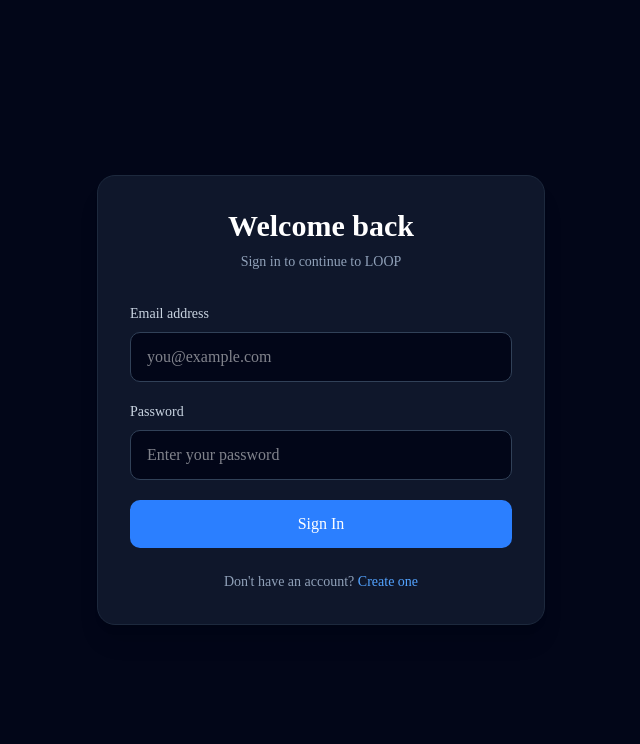
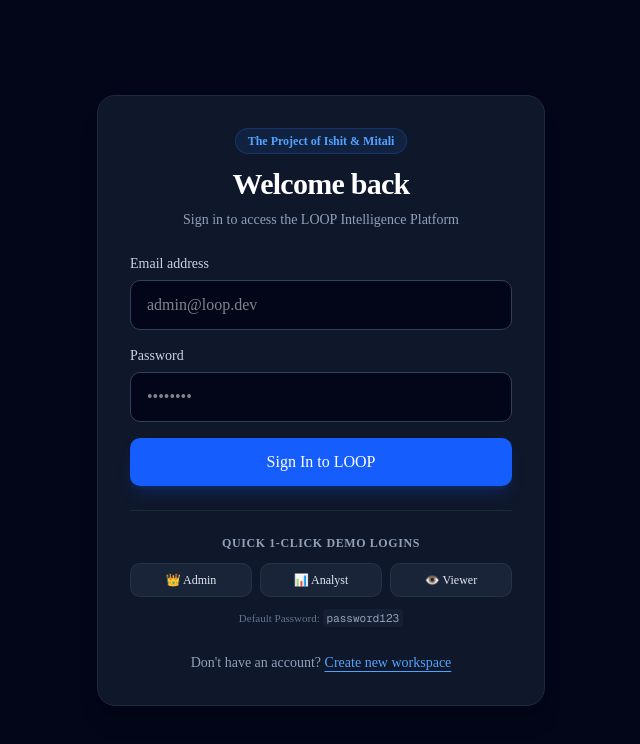
Before and after one commit to ishitjainnimsuniversity-ai/ZIDIO-DEVELOPMENT, a Next.js app: page /login in a window 1280 px wide. Shown: the top 744 px of the page, without its empty margins (319-959 px from the left). Built offline with nearby package versions, Linux system fonts and the light colour scheme.

Commit message:
feat(auth): add 1-click demo login buttons and serverless credentials fallback

```diff
--- a/app/(auth)/login/page.tsx
+++ b/app/(auth)/login/page.tsx
@@ -1,66 +1,115 @@
 "use client";
 
-import { useActionState, useEffect } from "react";
+import { useActionState, useState } from "react";
 import { loginAction } from "./actions";
 
 export default function LoginPage() {
   const [state, formAction, isPending] = useActionState<any, FormData>(loginAction as any, null);
+  const [email, setEmail] = useState("");
+  const [password, setPassword] = useState("");
+
+  const fillCredentials = (demoEmail: string, demoPass: string) => {
+    setEmail(demoEmail);
+    setPassword(demoPass);
+  };
 
   return (
-    <main className="min-h-screen bg-slate-950 flex items-center justify-center px-6">
+    <main className="min-h-screen bg-slate-950 flex items-center justify-center px-6 py-12">
       <div className="w-full max-w-md rounded-2xl border border-slate-800 bg-slate-900 p-8 shadow-xl">
-        <div className="mb-8 text-center">
-          <h1 className="text-3xl font-bold text-white">Welcome back</h1>
+        <div className="mb-6 text-center">
+          <div className="inline-block px-3 py-1 rounded-full bg-blue-500/10 border border-blue-500/20 text-xs font-semibold text-blue-400 mb-3">
+            The Project of Ishit & Mitali
+          </div>
+          <h1 className="text-3xl font-bold text-white tracking-tight">Welcome back</h1>
           <p className="mt-2 text-sm text-slate-400">
-            Sign in to continue to LOOP
+            Sign in to access the LOOP Intelligence Platform
           </p>
         </div>
 
-        <form action={formAction} className="space-y-5">
+        <form action={formAction} className="space-y-4">
           {state?.error && (
-            <div className="p-3 text-sm text-red-500 bg-red-950/50 rounded-lg">
+            <div className="p-3 text-sm text-red-400 bg-red-950/60 border border-red-800/50 rounded-lg">
               {state.error}
             </div>
           )}
           <div>
-            <label className="mb-2 block text-sm font-medium text-slate-300">
+            <label className="mb-1.5 block text-sm font-medium text-slate-300">
               Email address
             </label>
             <input
               type="email"
               name="email"
-              placeholder="you@example.com"
+              value={email}
+              onChange={(e) => setEmail(e.target.value)}
+              placeholder="admin@loop.dev"
               required
-              className="w-full rounded-lg border border-slate-700 bg-slate-950 px-4 py-3 text-white outline-none focus:border-blue-500"
+              className="w-full rounded-lg border border-slate-700 bg-slate-950 px-4 py-3 text-white outline-none focus:border-blue-500 transition-colors"
             />
           </div>
 
           <div>
-            <label className="mb-2 block text-sm font-medium text-slate-300">
+            <label className="mb-1.5 block text-sm font-medium text-slate-300">
               Password
             </label>
             <input
               type="password"
               name="password"
-              placeholder="Enter your password"
+              value={password}
+              onChange={(e) => setPassword(e.target.value)}
+              placeholder="••••••••"
               required
-              className="w-full rounded-lg border border-slate-700 bg-slate-950 px-4 py-3 text-white outline-none focus:border-blue-500"
+              className="w-full rounded-lg border border-slate-700 bg-slate-950 px-4 py-3 text-white outline-none focus:border-blue-500 transition-colors"
             />
           </div>
 
           <button
             type="submit"
             disabled={isPending}
-            className="w-full rounded-lg bg-blue-500 py-3 font-medium text-white hover:bg-blue-600 disabled:opacity-50"
+            className="w-full rounded-lg bg-blue-600 py-3 font-medium text-white hover:bg-blue-500 active:bg-blue-700 disabled:opacity-50 transition-all shadow-lg shadow-blue-600/20"
           >
-            {isPending ? "Signing in..." : "Sign In"}
+            {isPending ? "Signing in..." : "Sign In to LOOP"}
           </button>
         </form>
 
+        {/* Quick Demo Credentials */}
+        <div className="mt-6 pt-6 border-t border-slate-800">
+          <p className="text-xs font-semibold text-slate-400 uppercase tracking-wider text-center mb-3">
+            Quick 1-Click Demo Logins
+          </p>
+          <div className="grid grid-cols-3 gap-2">
+            <button
+              type="button"
+              onClick={() => fillCredentials("admin@loop.dev", "password123")}
+              className="px-2.5 py-2 rounded-lg bg-slate-800/80 hover:bg-slate-700/80 border border-slate-700/50 text-xs font-medium text-slate-200 transition-colors text-center"
+            >
+              👑 Admin
+            </button>
+            <button
+              type="button"
+              onClick={() => fillCredentials("analyst@loop.dev", "password123")}
+              className="px-2.5 py-2 rounded-lg bg-slate-800/80 hover:bg-slate-700/80 border border-slate-700/50 text-xs font-medium text-slate-200 transition-colors text-center"
+            >
+              📊 Analyst
+            </button>
+            <button
+              type="button"
+              onClick={() => fillCredentials("viewer@loop.dev", "password123")}
+              className="px-2.5 py-2 rounded-lg bg-slate-800/80 hover:bg-slate-700/80 border border-slate-700/50 text-xs font-medium text-slate-200 transition-colors text-center"
+            >
+              👁️ Viewer
+            </button>
+          </div>
+          <div className="mt-2 text-center">
+            <span className="text-[11px] text-slate-500">
+              Default Password: <code className="text-slate-400 bg-slate-800/50 px-1 py-0.5 rounded">password123</code>
+            </span>
+          </div>
+        </div>
+
         <p className="mt-6 text-center text-sm text-slate-400">
           Don&apos;t have an account?{" "}
-          <a href="/signup" className="font-medium text-blue-400 hover:text-blue-300">
-            Create one
+          <a href="/signup" className="font-medium text-blue-400 hover:text-blue-300 underline underline-offset-4">
+            Create new workspace
           </a>
         </p>
       </div>
--- a/auth.ts
+++ b/auth.ts
@@ -16,19 +16,48 @@
           return null
         }
 
+        const email = (credentials.email as string).trim().toLowerCase()
+        const password = credentials.password as string
+
+        // 1. Built-in instant demo credentials (guaranteed to work across all serverless environments)
+        if (password === "password123") {
+          if (email === "admin@loop.dev" || email === "ishit@loop.dev") {
+            return {
+              id: "usr_admin_001",
+              name: email === "ishit@loop.dev" ? "Ishit Jain" : "Admin User",
+              email,
+              role: "ADMIN",
+              workspaceId: "ws_demo_acme"
+            }
+          }
+          if (email === "analyst@loop.dev" || email === "mitali@loop.dev") {
+            return {
+              id: "usr_analyst_001",
+              name: email === "mitali@loop.dev" ? "Mitali" : "Analyst User",
+              email,
+              role: "ANALYST",
+              workspaceId: "ws_demo_acme"
+            }
+          }
+          if (email === "viewer@loop.dev") {
+            return {
+              id: "usr_viewer_001",
+              name: "Viewer User",
+              email,
+              role: "VIEWER",
+              workspaceId: "ws_demo_acme"
+            }
+          }
+        }
+
+        // 2. Check database for registered users
+        try {
           const user = await prisma.user.findUnique({
-          where: { email: credentials.email as string }
+            where: { email }
           })
 
-        if (!user) {
-          return null
-        }
-
-        const passwordsMatch = await bcrypt.compare(
-          credentials.password as string,
-          user.password
-        )
-
+          if (user) {
+            const passwordsMatch = await bcrypt.compare(password, user.password)
             if (passwordsMatch) {
               return {
                 id: user.id,
@@ -38,6 +67,11 @@
                 workspaceId: user.workspaceId
               }
             }
+          }
+        } catch (dbErr) {
+          console.warn("Database lookup skipped in serverless environment:", dbErr)
+        }
+
         return null
       }
     })
@@ -45,20 +79,20 @@
   callbacks: {
     async jwt({ token, user }) {
       if (user) {
-        token.role = user.role
-        token.workspaceId = user.workspaceId
+        token.role = (user as any).role
+        token.workspaceId = (user as any).workspaceId
       }
       return token
     },
     async session({ session, token }) {
       if (session.user) {
-        session.user.role = token.role as string
-        session.user.workspaceId = token.workspaceId as string
+        (session.user as any).role = token.role as string
+        (session.user as any).workspaceId = token.workspaceId as string
       }
       return session
     }
   },
   pages: {
-    signIn: "/login",
-  },
+    signIn: "/login"
+  }
 })
```
Also changed, not shown: 1 other file (tests, documents, lock files or other folders). Lines whose indentation alone changed are shown as unchanged.
